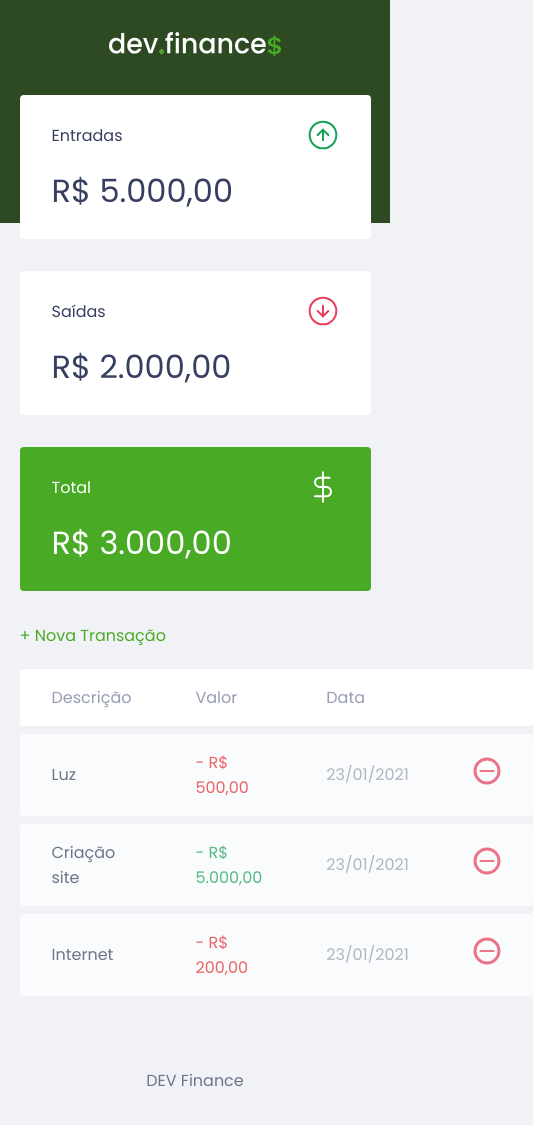
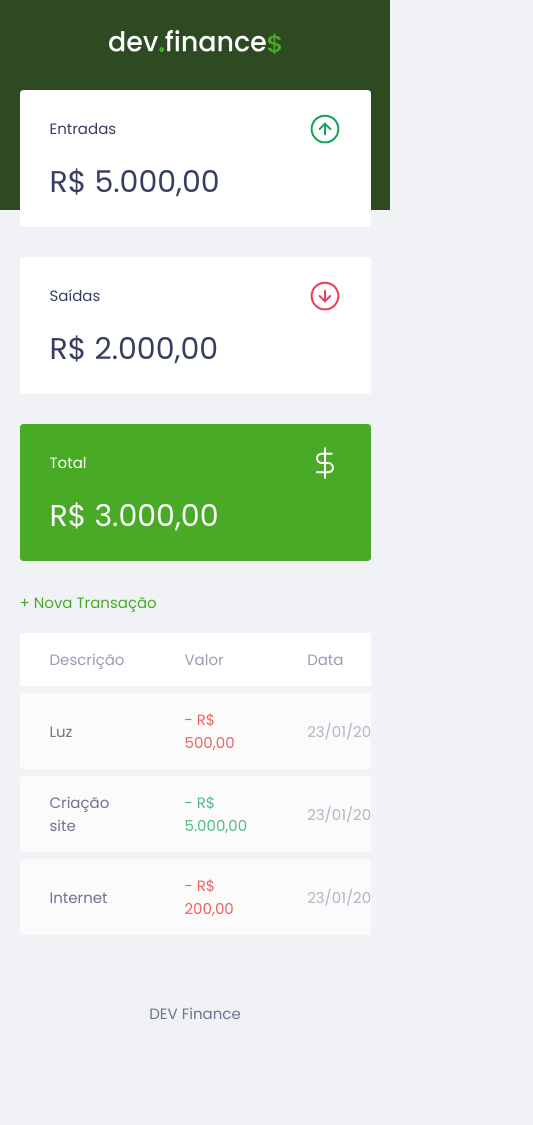
Before and after one commit to wwilliamsantana/FinanceSystem, a plain HTML site: page index.html in a window 390 px wide. Shown: the whole page, 533 px wide, since content can reach past the window. After the commit the page ends 1055 px from the top, so only its background shows below. Drawn offline with Linux system fonts and the light colour scheme.

Commit message:
Responsive

```diff
--- a/style.css
+++ b/style.css
@@ -6,6 +6,10 @@
   padding: 0;
   margin: 0;
   box-sizing: border-box;
+}
+
+html {
+  font-size: 93.75%; /*15px*/
 }
 
 body {
@@ -97,6 +101,12 @@ header {
   color: #fff;
 }
 /*TABLE ==============*/
+#transaction {
+  width: 100%;
+  overflow-x: auto;
+  display: block;
+}
+
 #data-table {
   width: 100%;
   border-spacing: 0 0.5rem;
@@ -145,10 +155,6 @@ td.expense {
   color: #e92929;
 }
 
-/* td.date {
-  color: ;
-} */
-
 /*FOOTER ==============*/
 
 footer {
@@ -157,3 +163,16 @@ footer {
   color: var(--dark-blue);
   opacity: 0.7;
 }
+
+/*RESPONSIVE ==============*/
+@media (min-width: 800px) {
+  html {
+    font-size: 87.5%;
+  }
+
+  #balance {
+    display: grid;
+    grid-template-columns: 1fr 1fr 1fr;
+    gap: 2rem;
+  }
+}
```
